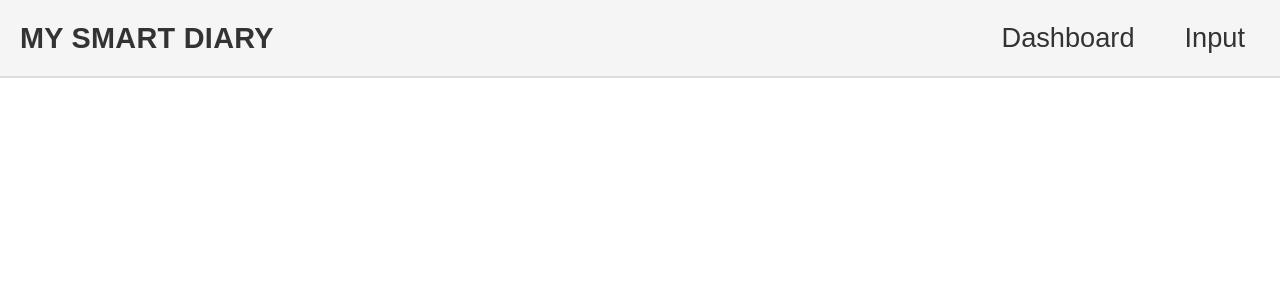
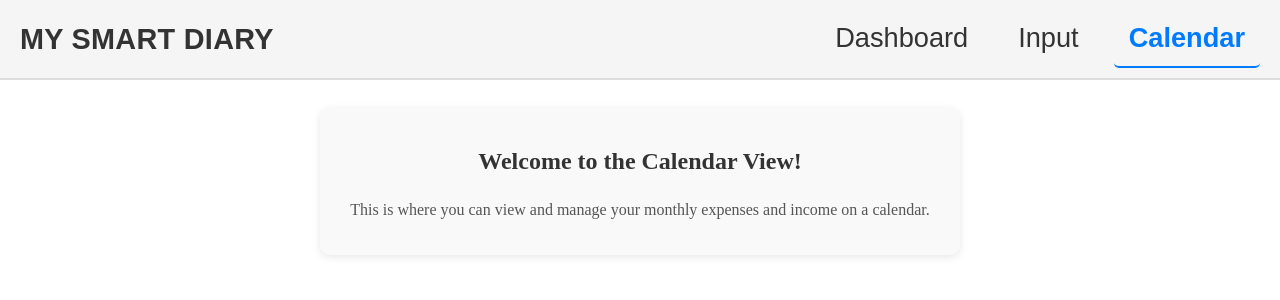
Before and after one commit to JIMPARK80/household-account-book, a Vue app: page /calendar in a window 1280 px wide. Shown: the top 300 px of the page. Built offline with nearby package versions, Linux system fonts and the light colour scheme.

Commit message:
Add CalendarView
Add CalendarView

```diff
--- a/src/App.vue
+++ b/src/App.vue
@@ -6,7 +6,7 @@
       <div class="nav-links">
         <router-link to="/" class="nav-item" active-class="active-link">Dashboard</router-link>
         <router-link to="/add-expense" class="nav-item" active-class="active-link">Input</router-link>
-      </div>
+        <router-link to="/calendar" class="nav-item" active-class="active-link">Calendar</router-link>      </div>
     </header>
 
     <!-- Main Content Area -->
--- /dev/null
+++ b/src/components/CalendarView.vue
@@ -0,0 +1,39 @@
+<template>
+    <div class="calendar-view">
+      <h2>Welcome to the Calendar View!</h2>
+      <p>This is where you can view and manage your monthly expenses and income on a calendar.</p>
+    </div>
+  </template>
+
+  <script>
+  export default {
+    name: "CalendarView",
+  };
+  </script>
+
+  <style scoped>
+  .calendar-view {
+    display: flex;
+    flex-direction: column;
+    align-items: center;
+    justify-content: center;
+    text-align: center;
+    padding: 20px;
+    background-color: #f9f9f9;
+    border-radius: 10px;
+    box-shadow: 0 2px 8px rgba(0, 0, 0, 0.1);
+    margin: 20px auto;
+    max-width: 600px;
+  }
+
+  .calendar-view h2 {
+    font-size: 24px;
+    color: #333;
+    margin-bottom: 10px;
+  }
+
+  .calendar-view p {
+    font-size: 16px;
+    color: #555;
+  }
+  </style>
```
Also changed, not shown: src/router/index.js (+7 -7 lines).
